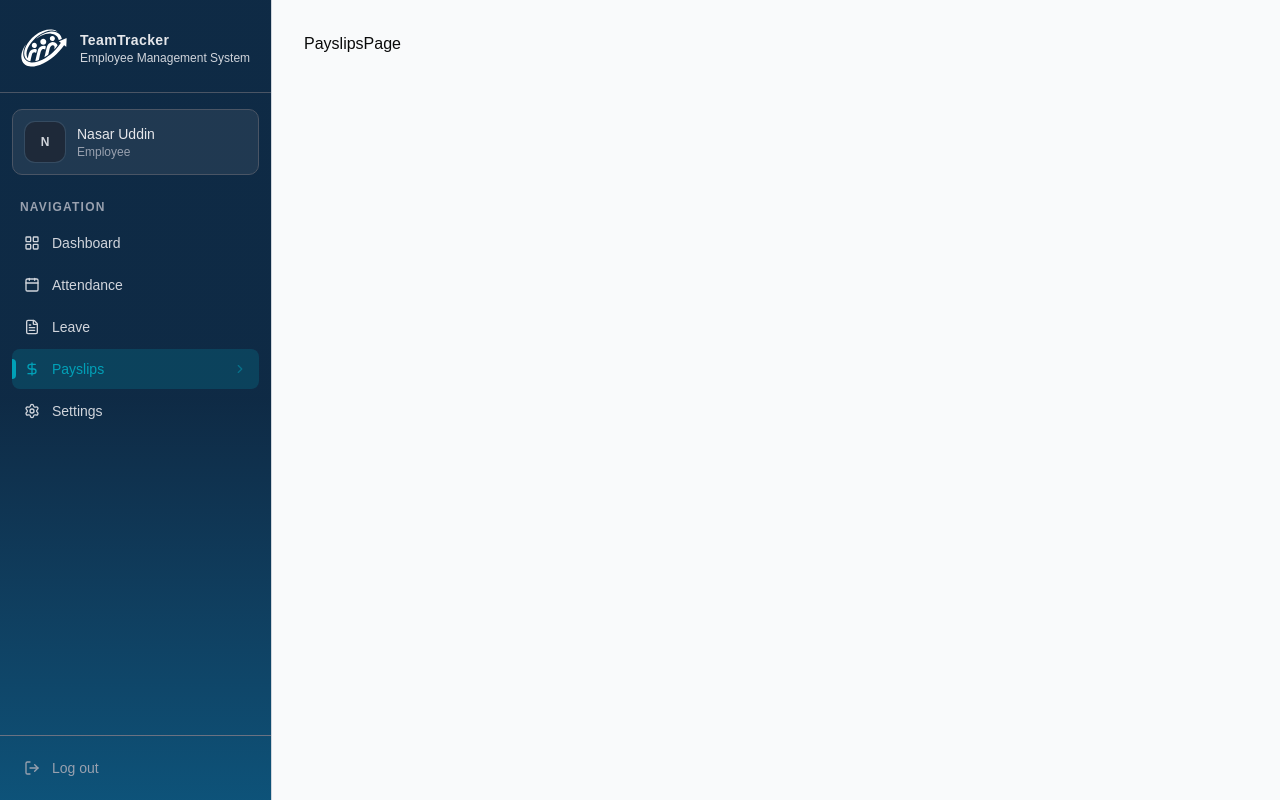
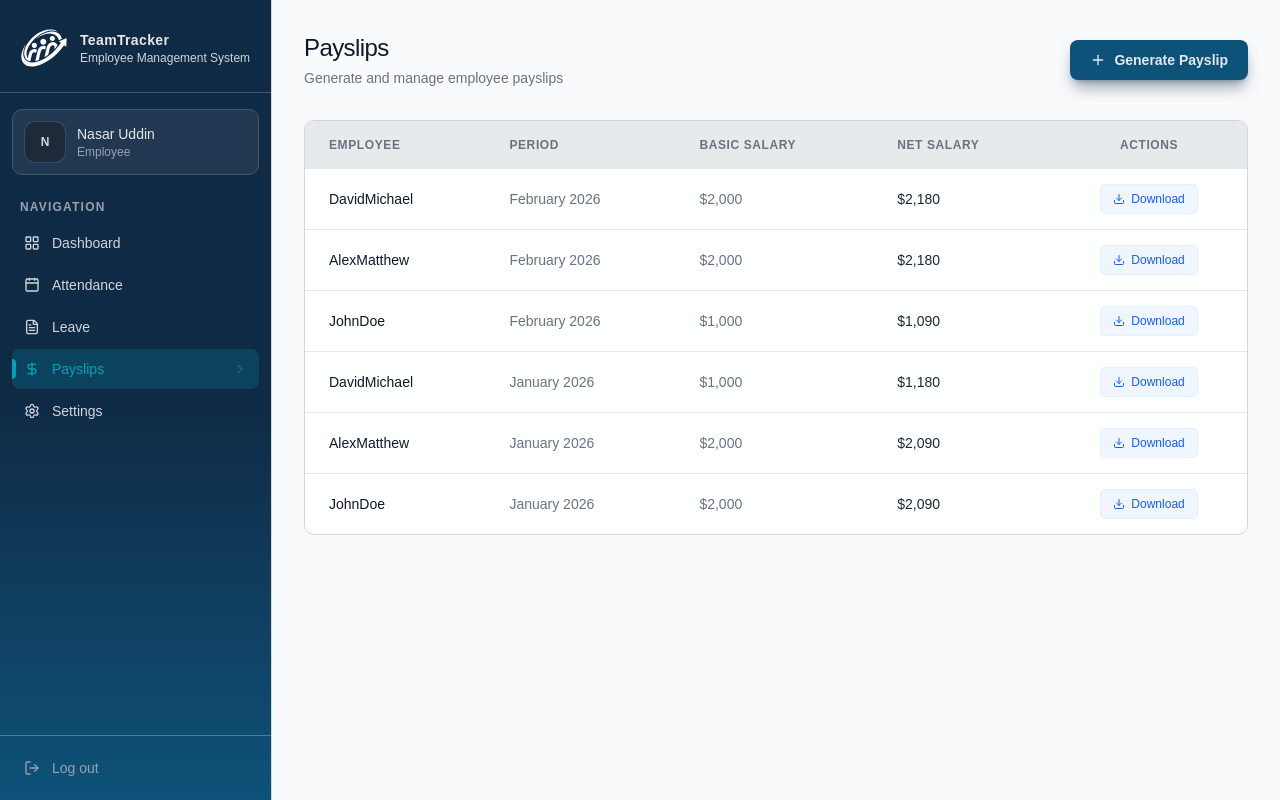
Before and after one commit to dearnasaruddin/TeamTracker, a React (Vite) app: page /payslips in a window 1280 px wide. Built offline with nearby package versions, Linux system fonts and the light colour scheme.

Commit message:
payslips page ui done

```diff
--- /dev/null
+++ b/src/components/payslip/PayslipGenerateForm.jsx
@@ -0,0 +1,88 @@
+import { X, Loader2, Plus } from "lucide-react"
+import { useState } from "react"
+
+const PayslipGenerateForm = ({ employees, onSuccess }) => {
+
+    const [isOpen, setIsOpen] = useState(false)
+    const [loading, setLoading] = useState(false)
+
+    if (!isOpen) return (
+        <button onClick={() => setIsOpen(true)} className="btn-primary flex items-center gap-2">
+            <Plus className="size-4" />
+            Generate Payslip
+        </button>
+    )
+
+    const handleSubmit = async (e) => {
+        e.preventDefault()
+    }
+
+    return (
+        <div className="fixed inset-0 bg-black/40 backdrop-blur-sm flex items-center justify-center z-50 p-4">
+            <div className="card max-w-lg w-full p-6 animate-slide-up">
+                <div className="flex justify-between items-center mb-6">
+                    <h3 className="text-lg font-bold text-gray-900">Generate Monthly Payslip</h3>
+                    <button onClick={() => setIsOpen(false)} className="text-gray-400 hover:text-gray-600 p-1"><X size={20} /></button>
+                </div>
+                <form onSubmit={handleSubmit} className="space-y-4">
+                    {/* ======== Select employee ======== */}
+                    <div>
+                        <label className="block text-sm font-medium text-gray-700 mb-2">Employee</label>
+                        <select name="employeeId" required>
+                            {employees.map((e) => (
+                                <option key={e.id} value={e.id}>{e.firstName} {e.lastName} {e.position}</option>
+                            ))}
+                        </select>
+                    </div>
+
+                    {/* ======== Select month & year ======== */}
+                    <div className="grid grid-cols-2 gap-4">
+                        <div>
+                            <label className="block text-sm font-medium text-gray-700 mb-2">Month</label>
+                            <select name="month" >
+                                {Array.from({ length: 12 }, (_, i) => i + 1).map((m) => (
+                                    <option key={m} value={m}>{m}</option>
+                                ))}
+                            </select>
+                        </div>
+                        <div>
+                            <label className="block text-sm font-medium text-gray-700 mb-2">Year</label>
+                            <input type="number" name="year" defaultValue={new Date().getFullYear()} />
+                        </div>
+                    </div>
+
+                    {/* ======== Basic Salary ======== */}
+                    <div>
+                        <label className="block text-sm font-medium text-gray-700 mb-2">Basic Salary</label>
+                        <input type="number" name="basicSalary" required placeholder="5000" />
+                    </div>
+
+                    {/* ======== Allowances & Deductions ======== */}
+                    <div className="grid grid-cols-2 gap-4">
+                        <div>
+                            <label className="block text-sm font-medium text-gray-700 mb-2">Allowances</label>
+                            <input type="number" name="allowances" defaultValue="0" />
+                        </div>
+                        <div>
+                            <label className="block text-sm font-medium text-gray-700 mb-2">Deductions</label>
+                            <input type="number" name="deductions" defaultValue="0" />
+                        </div>
+                    </div>
+
+                    {/* ======== Buttons ======== */}
+                    <div className="flex justify-end gap-3 pt-2">
+                        <button onClick={() => setIsOpen(false)} type="button" className="btn-secondary">
+                            Cancel
+                        </button>
+                        <button type="submit" disabled={loading} className="btn-primary flex items-center">
+                            {loading && <Loader2 className="size-4 mr-2 animate-spin" />}
+                            Generate
+                        </button>
+                    </div>
+                </form>
+            </div>
+        </div>
+    )
+}
+
+export default PayslipGenerateForm
--- /dev/null
+++ b/src/components/payslip/PayslipList.jsx
@@ -0,0 +1,65 @@
+import { format } from "date-fns"
+import { Download } from "lucide-react"
+
+const PayslipList = ({ payslips, isAdmin }) => {
+    return (
+        <div className="card overflow-hidden">
+            <div className="overflow-x-auto">
+                <table className="table-modern">
+                    <thead>
+                        <tr>
+                            {isAdmin && <th>Employee</th>}
+                            <th>Period</th>
+                            <th>Basic Salary</th>
+                            <th>Net Salary</th>
+                            <th className="text-center">Actions</th>
+                        </tr>
+                    </thead>
+                    <tbody>
+                        {payslips.length > 0 ? (
+                            payslips.map((payslip) => {
+                                return (
+                                    <tr key={payslip._id || payslip.id}>
+                                        {isAdmin &&
+                                            <td className="text-gray-900">
+                                                {payslip.employee?.firstName}
+                                                {payslip.employee?.lastName}
+                                            </td>
+                                        }
+
+                                        <td className="text-gray-500">
+                                            {format(new Date(payslip.year, payslip.month - 1), 'MMMM yyyy')}
+                                        </td>
+
+                                        <td className="text-gray-500">
+                                            ${payslip.basicSalary?.toLocaleString()}
+                                        </td>
+
+                                        <td className="text-gray-800 font-medium">
+                                            ${payslip.netSalary?.toLocaleString()}
+                                        </td>
+
+                                        <td className="text-center">
+                                            <button onClick={() => window.open(`/print/payslip/${payslip._id || payslip.id}`)} className="inline-flex items-center px-3 py-1.5 text-xs font-medium rounded text-blue-600 bg-blue-50 hover:bg-blue-100 transition-colors ring-1 ring-blue-600/10 cursor-pointer">
+                                                <Download className="size-3 mr-1.5" />
+                                                Download
+                                            </button>
+                                        </td>
+
+                                    </tr>
+                                )
+                            })
+
+                        ) : (
+                            <tr>
+                                <td colSpan={isAdmin ? 5 : 4} className="text-center py-12 text-gray-400">No payslips found</td>
+                            </tr>
+                        )}
+                    </tbody>
+                </table>
+            </div>
+        </div>
+    )
+}
+
+export default PayslipList
--- a/src/index.css
+++ b/src/index.css
@@ -242,3 +242,14 @@
     opacity: 1;
   }
 }
+
+@keyframes slideUp {
+    from {
+        opacity: 0;
+        transform: translateY(12px);
+    }
+    to {
+        opacity: 1;
+        transform: translateY(0);
+    }
+}
--- a/src/pages/PayslipsPage.jsx
+++ b/src/pages/PayslipsPage.jsx
@@ -1,7 +1,50 @@
+import { dummyEmployeeData, dummyPayslipData } from "@/assets/dummyData/dummyData"
+import PayslipGenerateForm from "@/components/payslip/PayslipGenerateForm"
+import PayslipList from "@/components/payslip/PayslipList"
+import Loading from "@/components/shared/Loading"
+import { useEffect } from "react"
+import { useCallback } from "react"
+import { useState } from "react"
 
 const PayslipsPage = () => {
+
+  const [payslips, setPayslips] = useState([])
+  const [employees, setEmployees] = useState([])
+  const [loading, setLoading] = useState(true)
+  const isAdmin = true
+
+  const fetchPayslips = useCallback(async () => {
+    setPayslips(dummyPayslipData)
+    setTimeout(() => {
+      setLoading(false)
+    }, 200)
+  }, [])
+
+  useEffect(() => {
+    fetchPayslips()
+  }, [fetchPayslips])
+
+  useEffect(() => {
+    if (isAdmin) setEmployees(dummyEmployeeData)
+  }, [isAdmin])
+
+  if (loading) return <Loading />
+
   return (
-    <div>PayslipsPage</div>
+    <div className="animate-fade-in">
+      <div className="flex flex-col sm:flex-row justify-between items-start sm:items-center gap-4 mb-8">
+        <div>
+          <h1 className="page-title">Payslips</h1>
+          <p className="page-subtitle">{isAdmin ? 'Generate and manage employee payslips' : 'Your payslip history'}</p>
+        </div>
+
+        {isAdmin && <PayslipGenerateForm employees={employees} onSuccess={fetchPayslips}/>}
+
+      </div>
+
+      <PayslipList payslips={payslips} isAdmin={isAdmin} />
+
+    </div>
   )
 }
 
```
